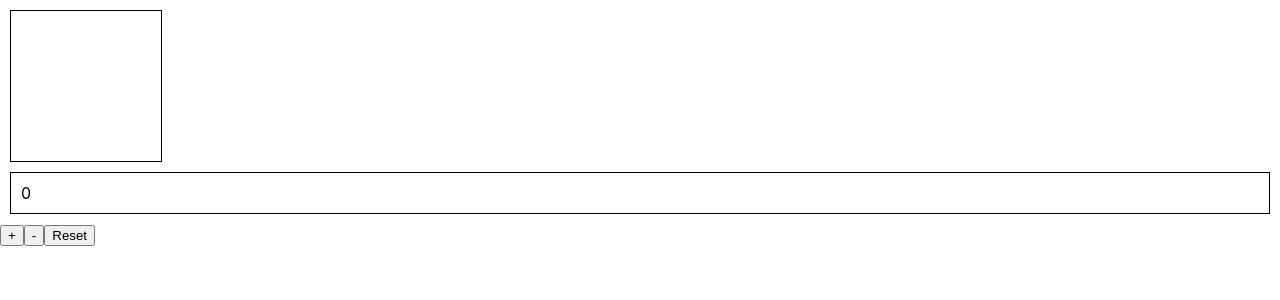
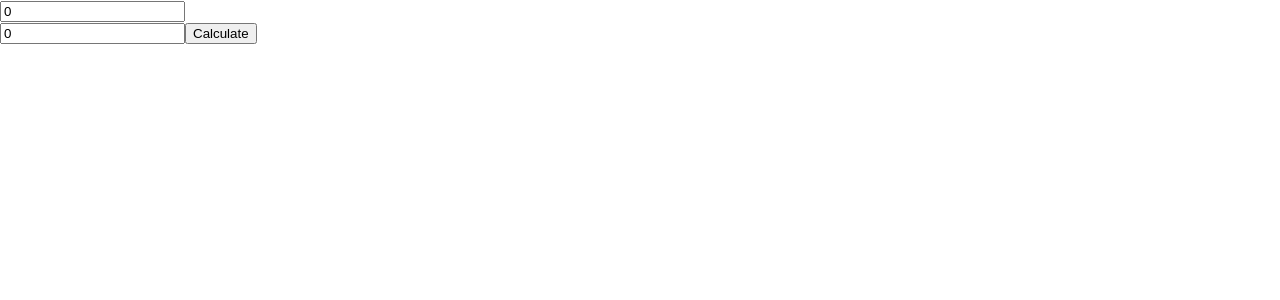
Before and after one commit to kunxin-chor/react-lab3-answer, a React (Create React App) app: page / in a window 1280 px wide. Shown: the top 300 px of the page. Built offline with nearby package versions, Linux system fonts and the light colour scheme.

Commit message:
Added q3

```diff
--- a/src/App.js
+++ b/src/App.js
@@ -1,11 +1,11 @@
 import React from 'react';
 import Box from './Box.js'
 import Counter from './Counter.js'
+import BMI from './BMI.js'
 function App() {
   return (
     <div>
-    <Box/>
-    <Counter/>
+      <BMI/>
     </div>
   );
 }
--- /dev/null
+++ b/src/BMI.js
@@ -0,0 +1,58 @@
+import React from "react"
+
+export default class BMI extends React.Component {
+    // state variables
+    state = {
+        weight: 0.0,
+        height: 0.0
+    }
+
+    constructor(props) {
+        super(props);
+        this.updateWeight = this.updateWeight.bind(this);
+        this.updateHeight = this.updateHeight.bind(this);
+        this.calculateBMI = this.calculateBMI.bind(this);
+    }
+
+    updateWeight(event) {
+        let newWeight = event.target.value;
+        this.setState({
+            weight:newWeight
+        })
+    }
+
+    updateHeight(event) {
+        let newHeight = event.target.value;
+        this.setState({
+            height:newHeight
+        })
+    }
+
+    calculateBMI(event) {
+        let weight = parseFloat(this.state.weight);
+        let height = parseFloat(this.state.height);
+        let bmi = weight / (height * height);
+        alert(bmi);
+    }
+
+    render() {
+        return (
+            <div>
+                <input type='number'
+                 value={this.state.weight}
+                 placeholder='Weight'
+                 onChange={this.updateWeight}
+                 />
+                <br/>
+
+                <input type='number'
+                value={this.state.height}
+                placeholder='Height'
+                onChange={this.updateHeight}
+                />
+
+                <button onClick={this.calculateBMI}> Calculate</button>
+            </div>
+        )
+    }
+}
```
